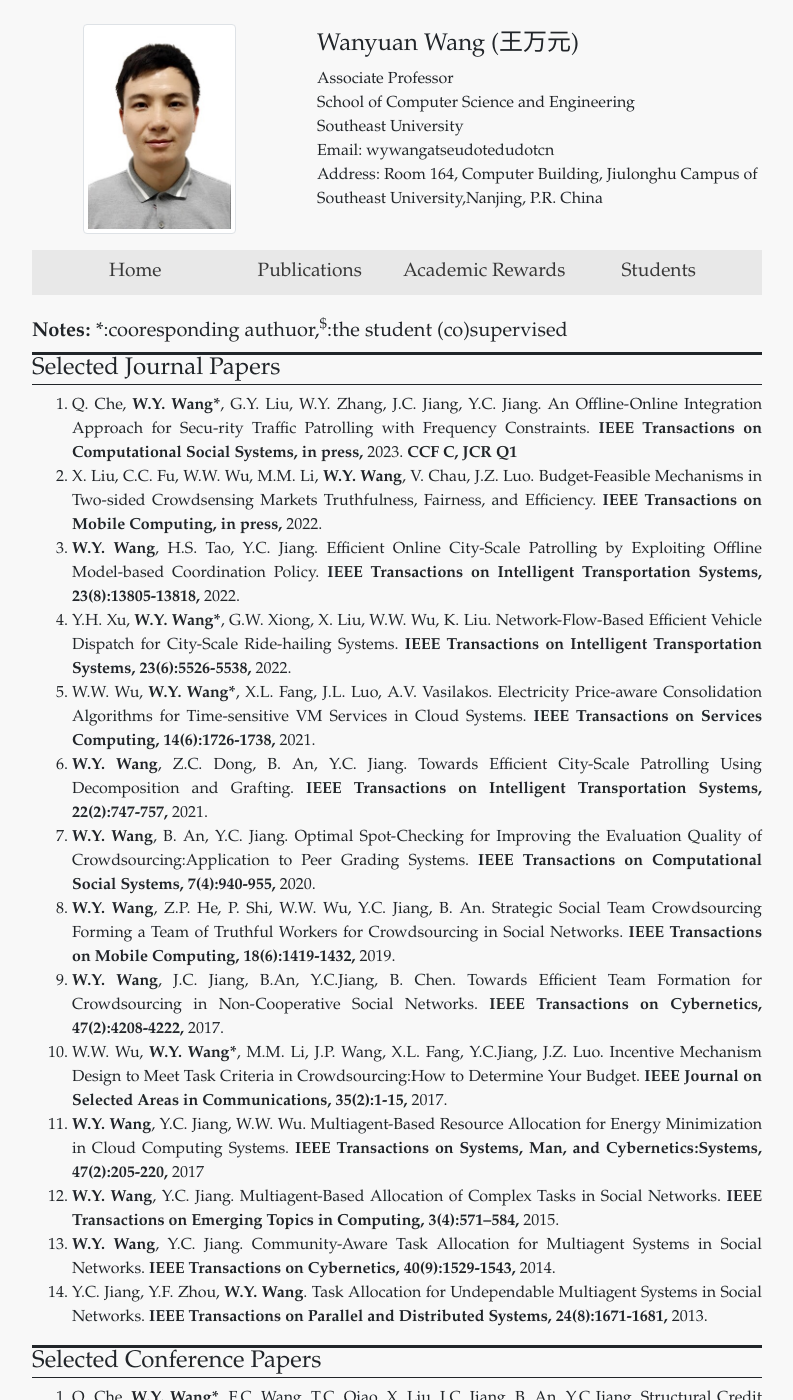
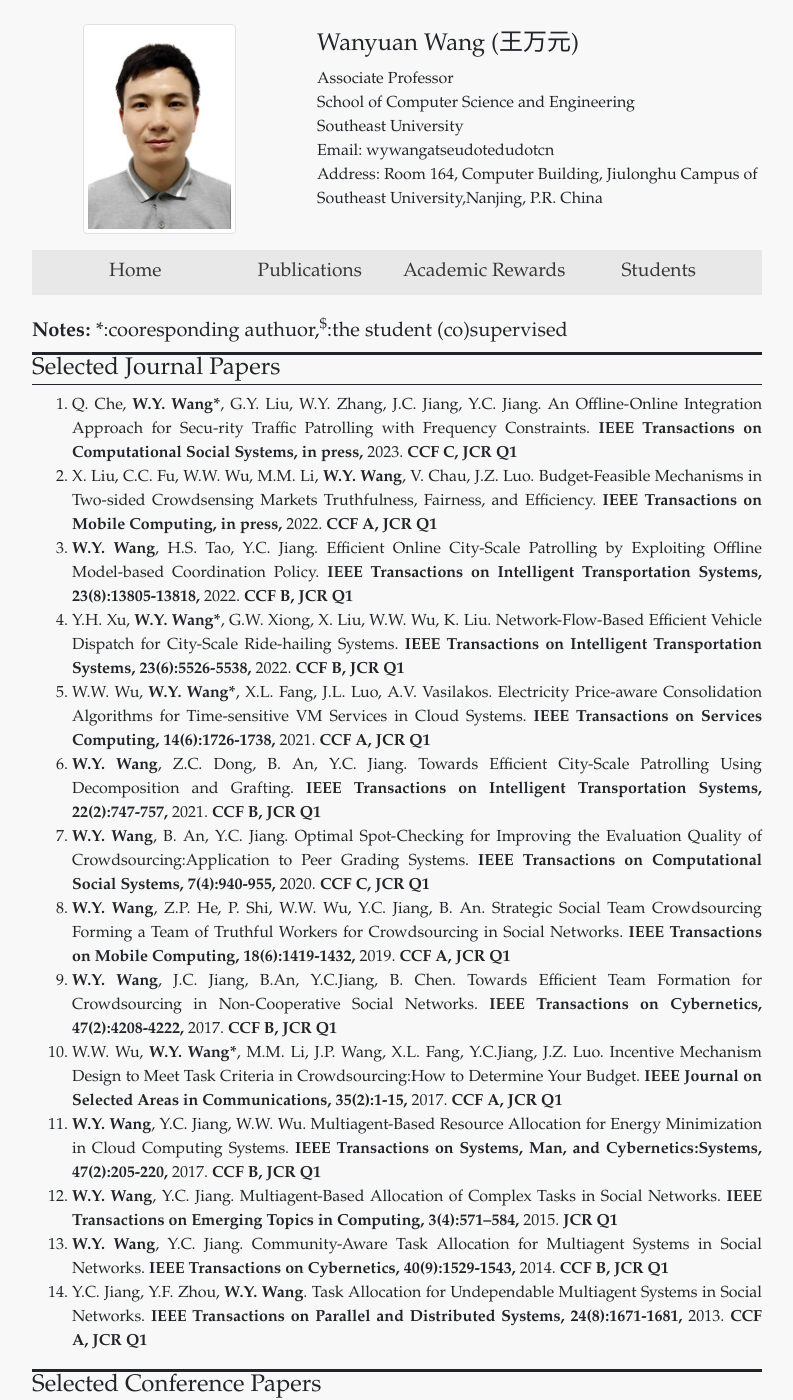
Before and after one commit to wanyuanwang/wanyuanwang.github.io, a Jekyll site: the page built from publications.html, in a window 1280 px wide and 1400 px high. Shown: the whole window, without its empty margins (243-1036 px from the left). Built offline with Jekyll 4.4.1, drawn with Linux system fonts in a browser that asks for light colours.

Commit message:
Update ieee_acm_transactions_papers.yml

```diff
--- a/_data/ieee_acm_transactions_papers.yml
+++ b/_data/ieee_acm_transactions_papers.yml
@@ -6,64 +6,64 @@
 - authors: X. Liu, C.C. Fu, W.W. Wu, M.M. Li, <b>W.Y. Wang</b>, V. Chau, J.Z. Luo.
   title: Budget-Feasible Mechanisms in Two-sided Crowdsensing Markets Truthfulness, Fairness, and Efficiency.
   journal: IEEE Transactions on Mobile Computing, in press,
-  date: 2022.
+  date: 2022. <b> CCF A, JCR Q1 </b>
 
 - authors: <b>W.Y. Wang</b>, H.S. Tao, Y.C. Jiang.
   title: Efficient Online City-Scale Patrolling by Exploiting Offline Model-based Coordination Policy.
   journal: IEEE Transactions on Intelligent Transportation Systems, 23(8):13805-13818,
-  date: 2022.
+  date: 2022. <b> CCF B, JCR Q1 </b>
 
 - authors: Y.H. Xu, <b>W.Y. Wang*</b>, G.W. Xiong, X. Liu, W.W. Wu, K. Liu.
   title: Network-Flow-Based Efficient Vehicle Dispatch for City-Scale Ride-hailing Systems.
   journal: IEEE Transactions on Intelligent Transportation Systems, 23(6):5526-5538,
-  date: 2022.
+  date: 2022. <b> CCF B, JCR Q1 </b>
 
 - authors: W.W. Wu, <b>W.Y. Wang*</b>, X.L. Fang, J.L. Luo, A.V. Vasilakos.
   title: Electricity Price-aware Consolidation  Algorithms for Time-sensitive VM Services in Cloud Systems.
   journal: IEEE Transactions on Services Computing, 14(6):1726-1738,
-  date: 2021.
+  date: 2021. <b> CCF A, JCR Q1 </b>
 
 - authors: <b>W.Y. Wang</b>, Z.C. Dong, B. An, Y.C. Jiang.
   title: Towards Efficient City-Scale Patrolling Using Decomposition and Grafting.
   journal: IEEE Transactions on Intelligent Transportation Systems, 22(2):747-757,
-  date: 2021.
+  date: 2021. <b> CCF B, JCR Q1 </b>
 
 - authors: <b>W.Y. Wang</b>, B. An, Y.C. Jiang.
   title: Optimal Spot-Checking for Improving the Evaluation Quality of Crowdsourcing:Application to Peer Grading Systems.
   journal: IEEE Transactions on Computational Social Systems, 7(4):940-955,
-  date: 2020.
+  date: 2020. <b> CCF C, JCR Q1 </b>
 
 - authors: <b>W.Y. Wang</b>, Z.P. He, P. Shi, W.W. Wu, Y.C. Jiang, B. An.
   title: Strategic Social Team Crowdsourcing Forming a Team of Truthful Workers for Crowdsourcing in Social Networks.
   journal: IEEE Transactions on Mobile Computing, 18(6):1419-1432,
-  date: 2019.
+  date: 2019. <b> CCF A, JCR Q1 </b>
 
 - authors: <b>W.Y. Wang</b>, J.C. Jiang, B.An, Y.C.Jiang, B. Chen.
   title: Towards Efficient Team Formation for Crowdsourcing in Non-Cooperative Social Networks.
   journal: IEEE Transactions on Cybernetics, 47(2):4208-4222,
-  date: 2017.
+  date: 2017. <b> CCF B, JCR Q1 </b>
 
 - authors: W.W. Wu, <b>W.Y. Wang*</b>, M.M. Li, J.P. Wang, X.L. Fang, Y.C.Jiang, J.Z. Luo.
   title:  Incentive Mechanism Design to Meet Task Criteria in Crowdsourcing:How to Determine Your Budget.
   journal: IEEE Journal on Selected Areas in Communications, 35(2):1-15,
-  date: 2017.
+  date: 2017. <b> CCF A, JCR Q1 </b>
 
 - authors: <b>W.Y. Wang</b>, Y.C. Jiang, W.W. Wu.
   title: Multiagent-Based Resource Allocation for Energy Minimization in Cloud Computing Systems.
   journal: IEEE Transactions on Systems, Man, and Cybernetics:Systems, 47(2):205-220,
-  date: 2017
+  date: 2017. <b> CCF B, JCR Q1 </b>
 
 - authors: <b>W.Y. Wang</b>, Y.C. Jiang.
   title: Multiagent-Based Allocation of Complex Tasks in Social Networks.
   journal: IEEE Transactions on Emerging Topics in Computing, 3(4):571–584,
-  date: 2015.
+  date: 2015. <b> JCR Q1 </b>
 
 - authors: <b>W.Y. Wang</b>, Y.C. Jiang.
   title:  Community-Aware Task Allocation for Multiagent Systems in Social Networks.
   journal: IEEE Transactions on Cybernetics, 40(9):1529-1543,
-  date: 2014.
+  date: 2014. <b> CCF B, JCR Q1 </b>
 
 - authors: Y.C. Jiang, Y.F. Zhou, <b>W.Y. Wang</b>.
   title: Task Allocation for Undependable Multiagent Systems in Social Networks.
   journal: IEEE Transactions on Parallel and Distributed Systems, 24(8):1671-1681,
-  date: 2013.
+  date: 2013. <b> CCF A, JCR Q1 </b>
```
